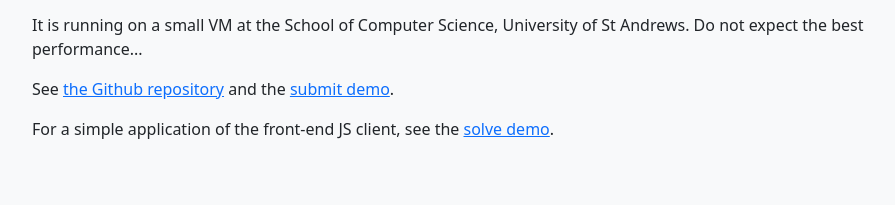
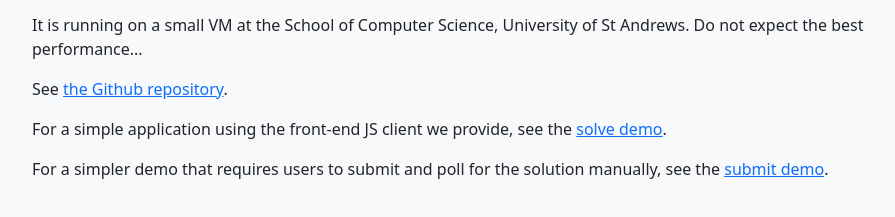
Before and after one commit to conjure-cp/conjure-aas, a website: page static/index.html in a window 1280 px wide. Shown: the part 171-388 px from the top of the page, without its empty margins (98-993 px from the left). Drawn offline with nearby package versions, Linux system fonts and the light colour scheme.

Commit message:
update index to bring solve to the front

```diff
--- a/static/index.html
+++ b/static/index.html
@@ -106,11 +106,12 @@
                         <p>It is running on a small VM at the School of Computer Science, University of St Andrews. Do
                             not expect the best performance...</p>
 
-                        </p>See <a href="https://github.com/conjure-cp/conjure-aas">the Github repository</a> and the <a
-                            href="submitDemo.html">submit demo</a>.</p>
+                        <p>See <a href="https://github.com/conjure-cp/conjure-aas">the Github repository</a>.</p>
 
-                        <p>For a simple application of the front-end JS client, see the <a
-                            href="solveDemo.html">solve demo</a>.</p>
+                        <p>For a simple application using the front-end JS client we provide, see the <a href="solveDemo.html">solve demo</a>.</p>
+
+                        <p>For a simpler demo that requires users to submit and poll for the solution manually, see the <a href="submitDemo.html">submit demo</a>.</p>
+
                     </div>
                 </div>
 
```
